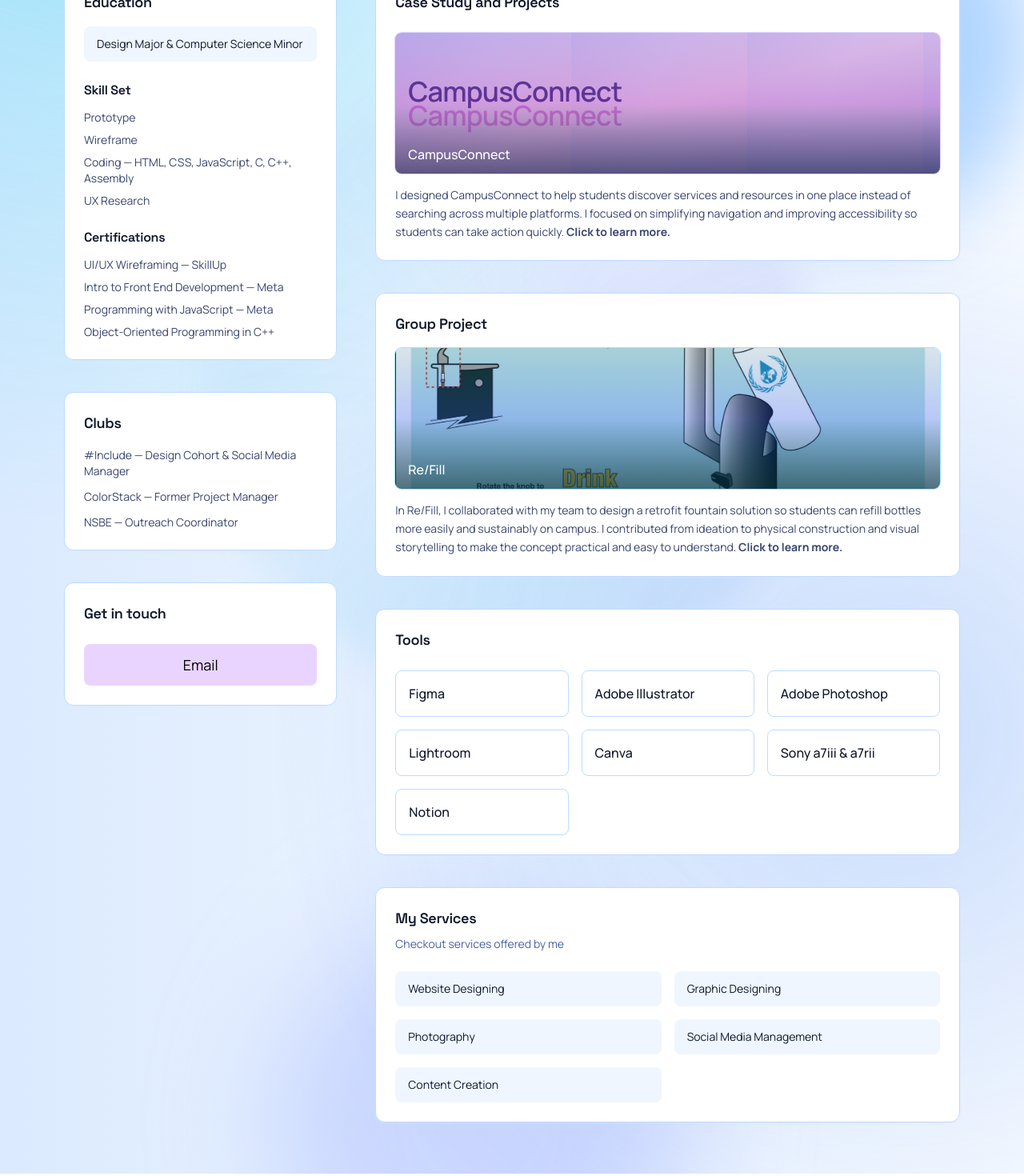
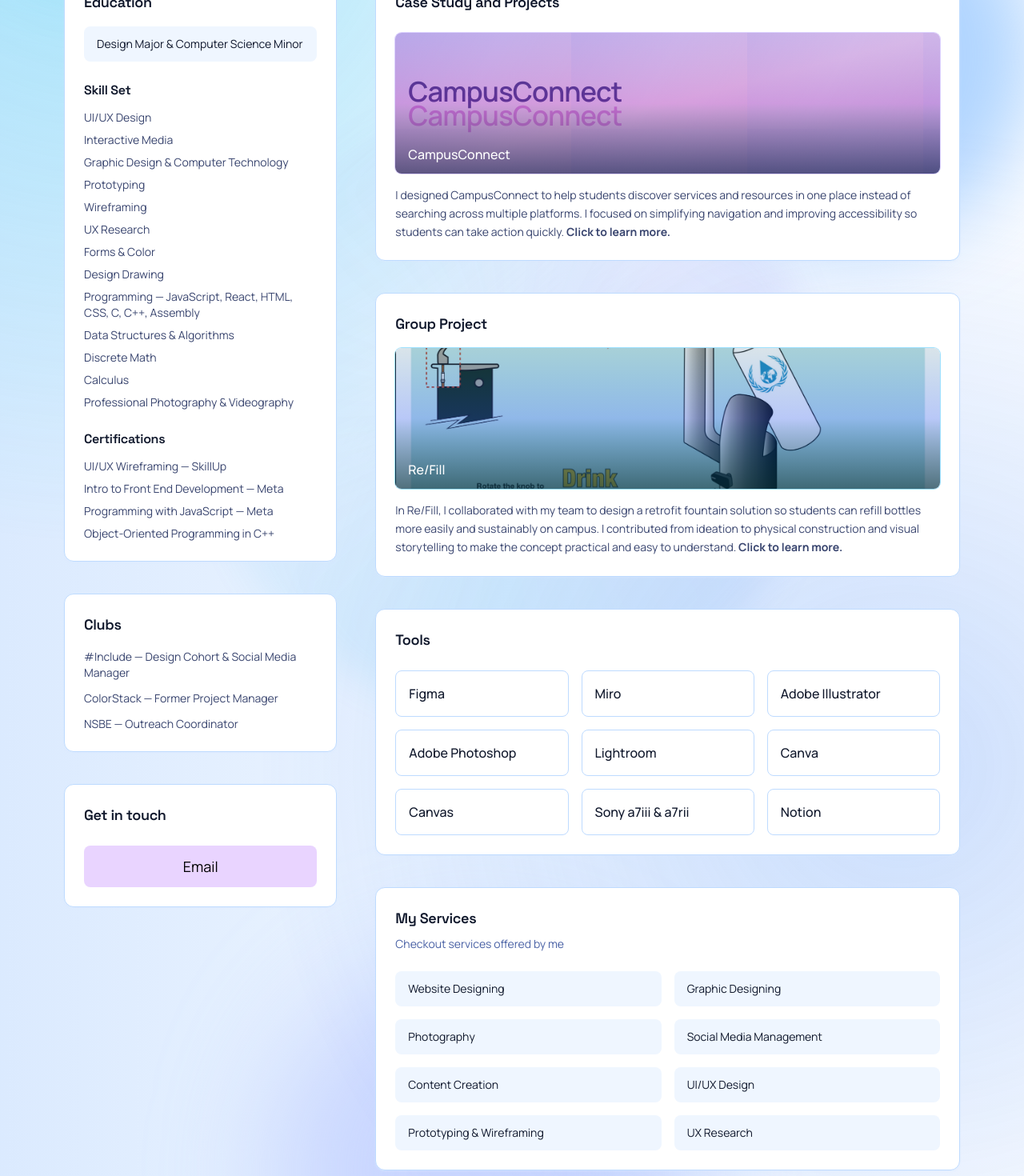
Before and after one commit to Chinomso-Augustine/Chinomso_A_Portfolio, a React (Vite) app: page / in a window 1280 px wide. Shown: the part 500-1970 px from the top of the page at 80% size. Built offline with nearby package versions, Linux system fonts and the light colour scheme.

Commit message:
Update resume asset, skills, services, and footer

```diff
--- a/src/App.jsx
+++ b/src/App.jsx
@@ -190,10 +190,19 @@
 
       <h4 className="font-semibold mb-3">Skill Set</h4>
       <ul className="space-y-2 text-sm text-blue-950/85 mb-6">
-        <li>Prototype</li>
-        <li>Wireframe</li>
-        <li>Coding — HTML, CSS, JavaScript, C, C++, Assembly</li>
+        <li>UI/UX Design</li>
+        <li>Interactive Media</li>
+        <li>Graphic Design & Computer Technology</li>
+        <li>Prototyping</li>
+        <li>Wireframing</li>
         <li>UX Research</li>
+        <li>Forms & Color</li>
+        <li>Design Drawing</li>
+        <li>Programming — JavaScript, React, HTML, CSS, C, C++, Assembly</li>
+        <li>Data Structures & Algorithms</li>
+        <li>Discrete Math</li>
+        <li>Calculus</li>
+        <li>Professional Photography & Videography</li>
       </ul>
 
       <h4 className="font-semibold mb-3">Certifications</h4>
@@ -212,10 +221,12 @@
 function Tools() {
   const tools = [
     "Figma",
+    "Miro",
     "Adobe Illustrator",
     "Adobe Photoshop",
     "Lightroom",
     "Canva",
+    "Canvas",
     "Sony a7iii & a7rii",
     "Notion",
   ];
@@ -243,6 +254,9 @@
     "Photography",
     "Social Media Management",
     "Content Creation",
+    "UI/UX Design",
+    "Prototyping & Wireframing",
+    "UX Research",
   ];
 
   return (
--- a/src/Resume.jsx
+++ b/src/Resume.jsx
@@ -1,7 +1,7 @@
 import { Link } from "react-router-dom";
 import { useState } from "react";
 
-const resumeFileName = "Chinomso Augustine's Resume -3.pdf";
+const resumeFileName = "Chinomso Augustine's Design Resume.pdf";
 const resumePdfUrl = `${import.meta.env.BASE_URL}${encodeURIComponent(
   resumeFileName
 )}`;
--- a/src/main.jsx
+++ b/src/main.jsx
@@ -18,6 +18,9 @@
         <Route path="/case1" element={<Case1 />} />
         <Route path="/refill" element={<Refill />} />
       </Routes>
+      <footer className="mt-12 py-6 text-center text-xs text-blue-900/70">
+        Created by Chinomso Augustine
+      </footer>
     </HashRouter>
   </React.StrictMode>
 );
```
Also changed, not shown: 2 other files (tests, documents, lock files or other folders).
